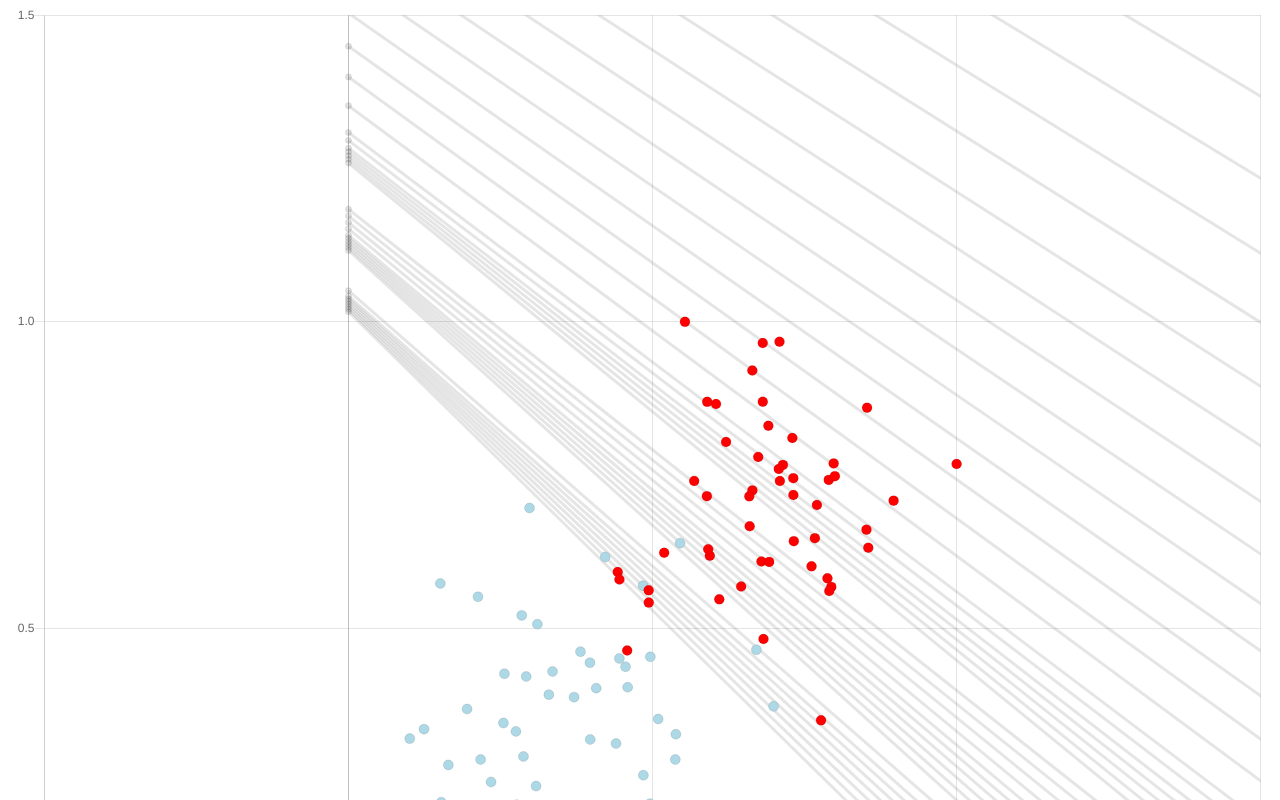
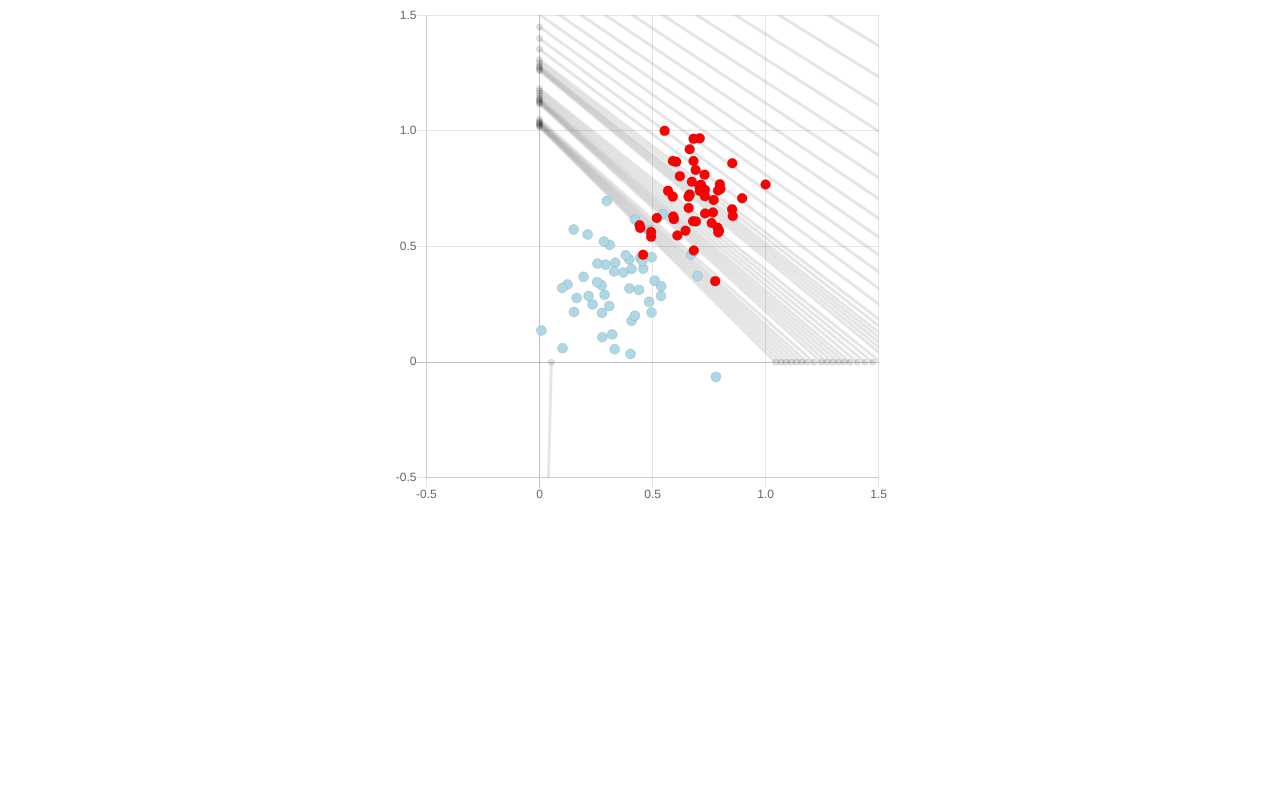
Before and after one commit to codewaseem/PerceptronPlayground, a plain HTML site: page index.html in a window 1280 px wide. Shown: the top 800 px of the page. Drawn offline with Linux system fonts and the light colour scheme.

```diff
--- a/perceptron-demo.html
+++ b/index.html
@@ -9,7 +9,9 @@
     <script src="./perceptron.js"></script>
   </head>
   <body>
-    <canvas id="perceptron-chart" height="400px" width="400px"> </canvas>
+    <div style="height: 500px; width: 500px;margin:auto">
+      <canvas id="perceptron-chart"> </canvas>
+    </div>
   </body>
 
   <script>
@@ -52,6 +54,7 @@
         ]
       },
       options: {
+        maintainAspectRatio: false,
         legend: {
           display: false
         },
```
Also changed, not shown: 1 other file.
